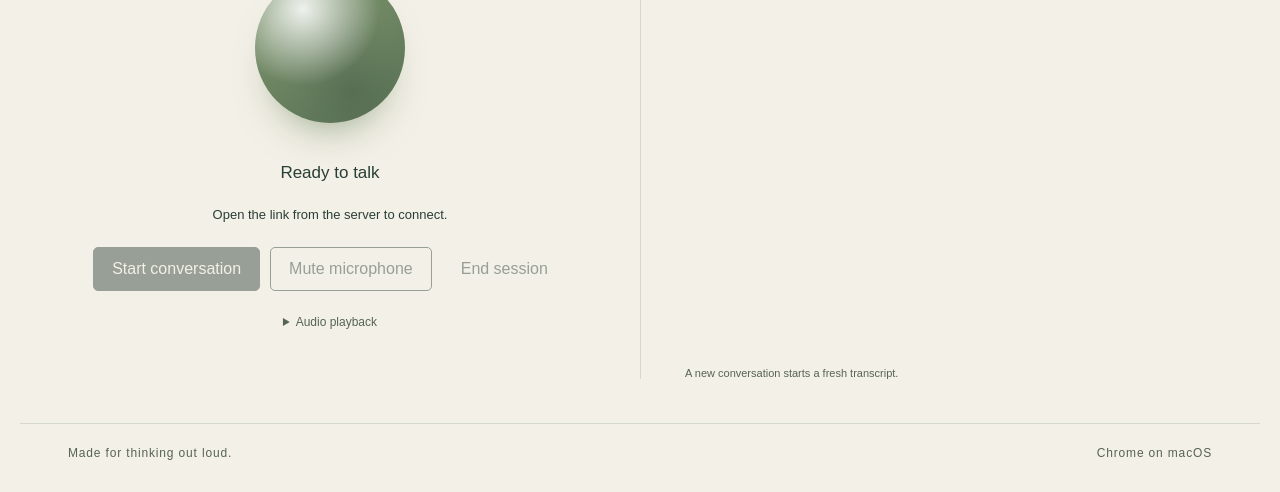
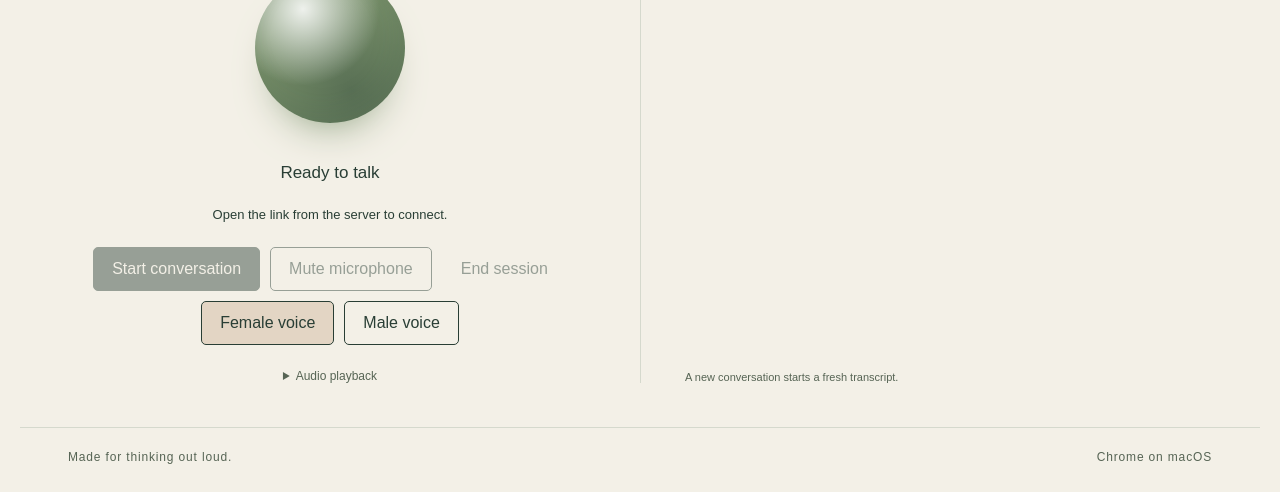
Before and after one commit to AnirudhDesai777/ames, a website built with Vite: page web/index.html in a window 1280 px wide. Shown: the part 499-991 px from the top of the page. Built offline with nearby package versions, Linux system fonts and the light colour scheme.

Commit message:
feat(web): add a female and male voice toggle that persists and is sent to the server

```diff
--- a/web/index.html
+++ b/web/index.html
@@ -27,6 +27,10 @@
             <button id="mute" type="button" aria-pressed="false" disabled>Mute microphone</button>
             <button id="end" type="button" disabled>End session</button>
           </div>
+          <div id="voice" class="controls" role="group" aria-label="Ames voice">
+            <button type="button" data-voice="female" aria-pressed="true">Female voice</button>
+            <button type="button" data-voice="male" aria-pressed="false">Male voice</button>
+          </div>
           <details class="playback"><summary>Audio playback</summary><p>If you can't hear her, press play. For the stub echo, use headphones.</p><audio id="audio" controls aria-label="Conversation playback"></audio></details>
         </section>
         <section class="transcript-panel" aria-labelledby="transcript-title">
--- a/web/src/rtc.ts
+++ b/web/src/rtc.ts
@@ -4,7 +4,13 @@ export type SessionEvent =
   | { type: "speaking"; who: Speaker }
   | { type: "notice"; code: "session_replaced" | "session_ended" | "server_error"; text: string };
 
-export type Session = { ready: Promise<void>; close: () => void; setMuted: (muted: boolean) => void };
+export type Voice = "female" | "male";
+export type Session = {
+  ready: Promise<void>;
+  close: () => void;
+  setMuted: (muted: boolean) => void;
+  setVoice: (voice: Voice) => void;
+};
 
 export function peerConfiguration(): RTCConfiguration {
   return { iceServers: [] };
@@ -135,5 +141,6 @@ export function startSession(
   return {
     ready: connect(), close,
     setMuted: (muted) => { stream?.getAudioTracks().forEach((track) => { track.enabled = !muted; }); },
+    setVoice: (voice) => { if (!closed && channel.readyState === "open") channel.send(JSON.stringify({ type: "set_voice", voice })); },
   };
 }
--- a/web/src/style.css
+++ b/web/src/style.css
@@ -166,7 +166,11 @@ h1 {
 #connect:hover:enabled {
 	background: #405c4b;
 }
-#mute[aria-pressed="true"] {
+#voice {
+	margin-top: 10px;
+}
+#mute[aria-pressed="true"],
+#voice button[aria-pressed="true"] {
 	background: #e3d5c4;
 }
 #end {
--- a/web/src/ui.ts
+++ b/web/src/ui.ts
@@ -1,4 +1,4 @@
-import type { Session, SessionEvent, Speaker, startSession } from "./rtc";
+import type { Session, SessionEvent, Speaker, startSession, Voice } from "./rtc";
 
 export function mountConversation(
   document: Document,
@@ -14,6 +14,7 @@ export function mountConversation(
   const start = find<HTMLButtonElement>("connect");
   const mute = find<HTMLButtonElement>("mute");
   const end = find<HTMLButtonElement>("end");
+  const voices = [...document.querySelectorAll<HTMLButtonElement>("#voice button")];
   const audio = find<HTMLAudioElement>("audio");
   const advisory = find("advisory");
   const acknowledge = find<HTMLButtonElement>("acknowledge");
@@ -26,6 +27,11 @@ export function mountConversation(
   const turns = new Map<string, { row: HTMLLIElement; text: HTMLParagraphElement; final: boolean }>();
   let seen = false;
   try { seen = browser.localStorage.getItem("ames-advisory-seen") === "true"; } catch { /* Site storage may be disabled. */ }
+  let voice: Voice = "female";
+  try {
+    const saved = browser.localStorage.getItem("ames-voice");
+    if (saved === "male" || saved === "female") voice = saved;
+  } catch { /* Site storage may be disabled; the default voice applies. */ }
   let phase: "idle" | "connecting" | "connected" = "idle";
   let muted = false;
   let session: Session | undefined;
@@ -97,6 +103,19 @@ export function mountConversation(
     }
   };
 
+  const renderVoice = () => {
+    for (const button of voices) button.setAttribute("aria-pressed", String(button.dataset.voice === voice));
+  };
+  renderVoice();
+  for (const button of voices) {
+    button.addEventListener("click", () => {
+      voice = button.dataset.voice === "male" ? "male" : "female";
+      try { browser.localStorage.setItem("ames-voice", voice); } catch { /* The choice still applies to this visit. */ }
+      renderVoice();
+      if (phase === "connected") session?.setVoice(voice);
+    });
+  }
+
   advisory.hidden = seen;
   finish(token ? "Ready when you are" : "Open the link from the server to connect.");
   acknowledge.addEventListener("click", () => {
@@ -135,6 +154,7 @@ export function mountConversation(
       await next.ready;
       if (stale(current)) return;
       phase = "connected";
+      next.setVoice(voice);
       status.textContent = "Connected";
       mute.disabled = false;
       renderOrb();
```
Also changed, not shown: web/tests/rtc.test.mjs (+12 -0 lines), web/tests/ui.test.mjs (+30 -1 lines).
